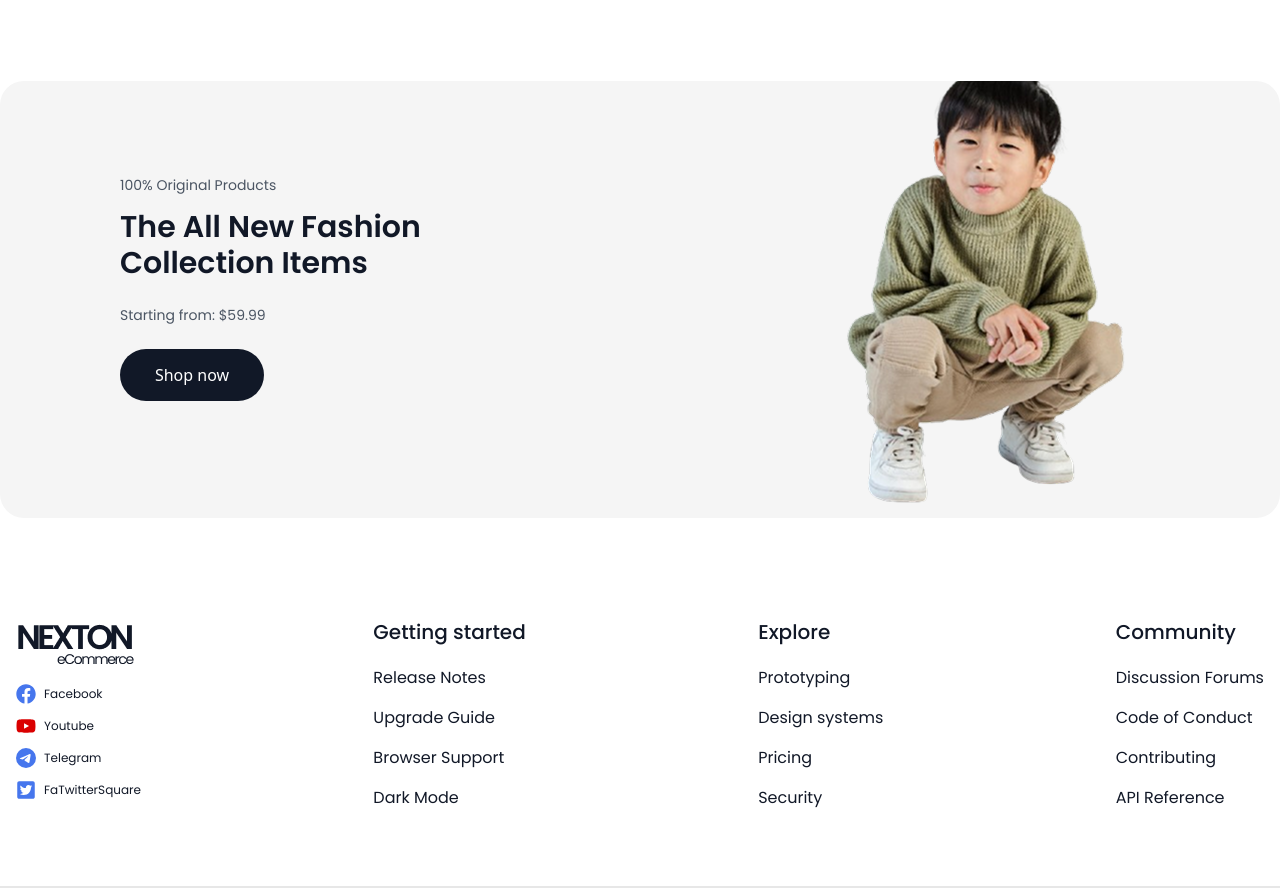
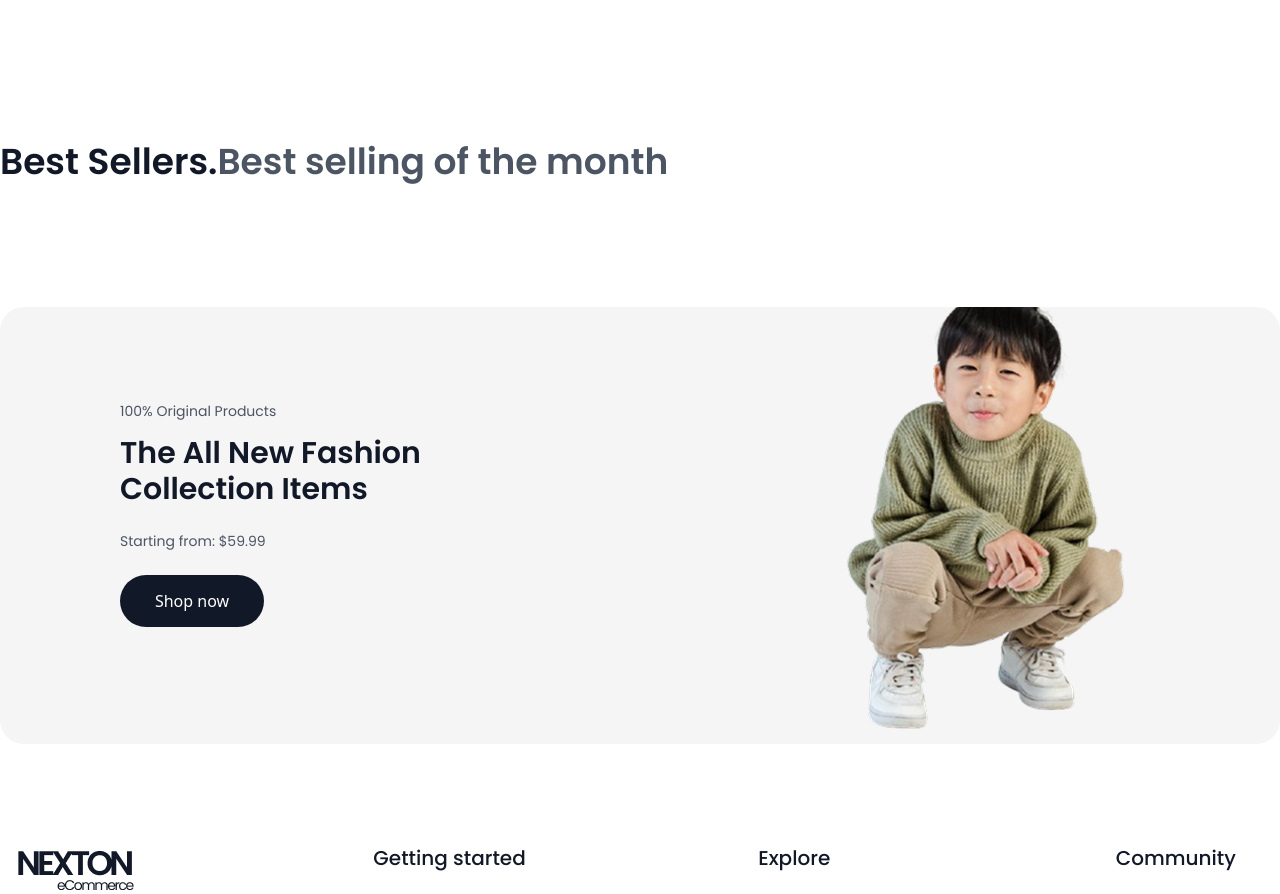
Before and after one commit to mahirTheCoder/Nexton-E-commerce, a React (Vite) app: page / in a window 1280 px wide. Shown: the part 1380-2274 px from the top of the page. Built offline with nearby package versions, Linux system fonts and the light colour scheme; no server answers.

Commit message:
section add

```diff
--- a/src/Components/FashionPart.jsx
+++ b/src/Components/FashionPart.jsx
@@ -18,7 +18,17 @@ const FashionPart = () => {
   }, [showAll]);
   return (
     <>
+      <section id="fashion" className="mt-[176px]">
+        <div className="container">
+          <div className="header-part mb-10">
+            <CommonHead
+              common1={"Best Sellers."}
+              common2={"Best selling of the month"}
+            />
+          </div>
 
+        </div>
+      </section>
     </>
   );
 };
```
